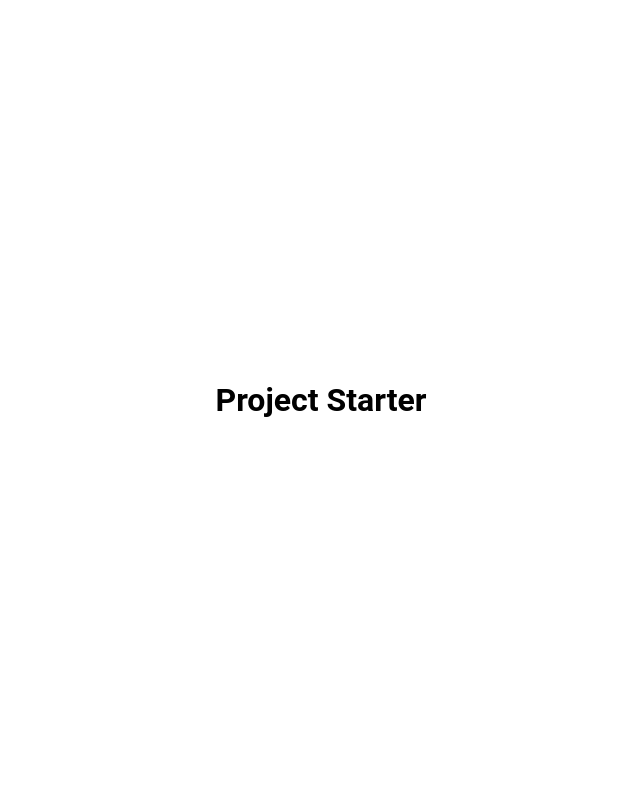
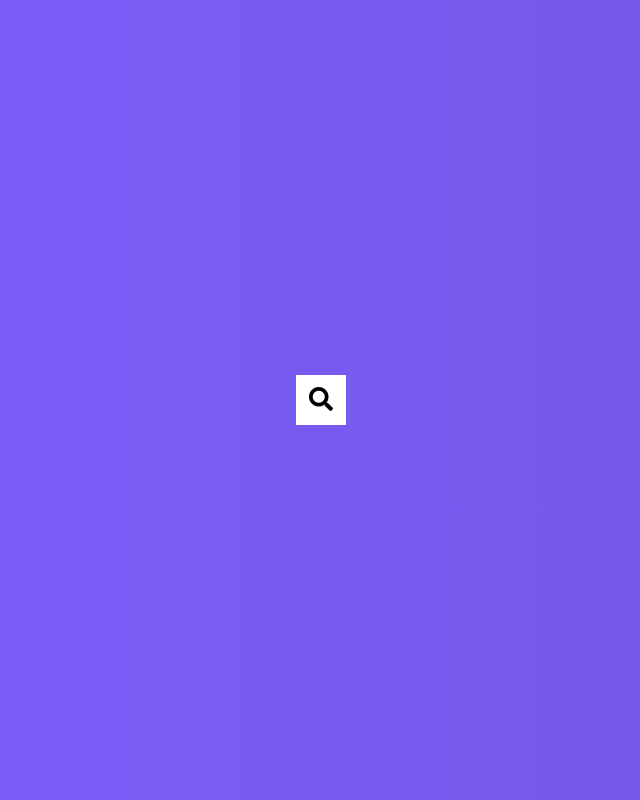
Before and after one commit to stayCalmAndCode/50-HTML-CSS-JS-Projects-in-50-Days, a plain HTML site: page hiddenSearchWidget/index.html in a window 1280 px wide. Shown: the whole page, without its empty margins (319-959 px from the left). Drawn offline with Linux system fonts and the light colour scheme.

Commit message:
Initial Commit

```diff
--- a/hiddenSearchWidget/index.html
+++ b/hiddenSearchWidget/index.html
@@ -6,11 +6,16 @@
     <meta name="viewport" content="width=device-width, initial-scale=1.0">
     <link rel="stylesheet" href="https://cdnjs.cloudflare.com/ajax/libs/font-awesome/5.15.1/css/all.min.css" integrity="sha512-+4zCK9k+qNFUR5X+cKL9EIR+ZOhtIloNl9GIKS57V1MyNsYpYcUrUeQc9vNfzsWfV28IaLL3i96P9sdNyeRssA==" crossorigin="anonymous" />
     <link rel="stylesheet" href="style.css">
-    <title>My Project</title>
+    <title>Hidden search widget</title>
 </head>
 
 <body>
-    <h1>Project Starter</h1>
+    <div class="search">
+        <input type="text" class="input" placeholder="Search...">
+        <button class="btn">
+            <i class="fas fa-search"></i>
+        </button>
+    </div>
     <script src="script.js"></script>
 </body>
 
--- a/hiddenSearchWidget/script.js
+++ b/hiddenSearchWidget/script.js
@@ -0,0 +1,8 @@
+const search = document.querySelector('.search')
+const btn = document.querySelector('.btn')
+const input = document.querySelector('.input')
+
+btn.addEventListener('click', () => {
+    search.classList.toggle('active')
+    input.focus()
+})
--- a/hiddenSearchWidget/style.css
+++ b/hiddenSearchWidget/style.css
@@ -1,8 +1,10 @@
+@import url('https://fonts.googleapis.com/css?family=Roboto&display=swap');
 * {
     box-sizing: border-box;
 }
 
 body {
+    background-image: linear-gradient(90deg, #7d5fff, #7158e2);
     font-family: 'Roboto', sans-serif;
     display: flex;
     flex-direction: column;
@@ -11,5 +13,57 @@ body {
     height: 100vh;
     overflow: hidden;
     margin: 0;
-    padding: 0;
 }
+
+.search {
+    position: relative;
+    height: 50px;
+}
+
+.search .input {
+    background-color: #fff;
+    border: 0;
+    font-size: 18px;
+    padding: 15px;
+    height: 50px;
+    width: 50px;
+    -webkit-transition: widthg 0.3s ease;
+    -moz-transition: widthg 0.3s ease;
+    -ms-transition: widthg 0.3s ease;
+    -o-transition: widthg 0.3s ease;
+    transition: widthg 0.3s ease;
+}
+
+.btn {
+    background-color: #fff;
+    border: 0;
+    cursor: pointer;
+    font-size: 24px;
+    position: absolute;
+    top: 0;
+    left: 0;
+    height: 50px;
+    width: 50px;
+    -webkit-transition: transform 0.3s ease;
+    -moz-transition: transform 0.3s ease;
+    -ms-transition: transform 0.3s ease;
+    -o-transition: transform 0.3s ease;
+    transition: transform 0.3s ease;
+}
+
+.btn.focus,
+.input:focus {
+    outline: none;
+}
+
+.search.active .input {
+    width: 200px;
+}
+
+.search.active .btn {
+    -webkit-transform: translateX(198px);
+    -moz-transform: translateX(198px);
+    -ms-transform: translateX(198px);
+    -o-transform: translateX(198px);
+    transform: translateX(198px);
+}
```
